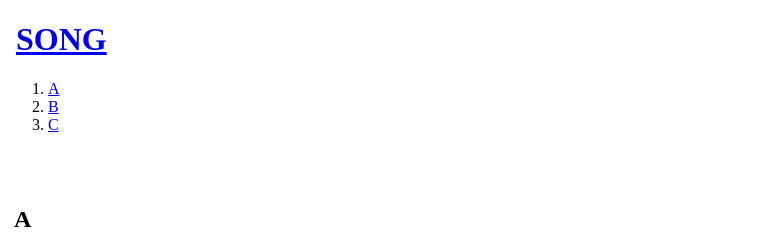
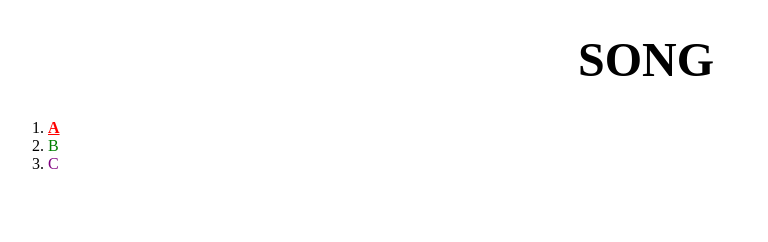
Before and after one commit to sessac/song, a plain HTML site: page a.html in a window 1280 px wide. Shown: the top 242 px of the page, without its empty margins (0-768 px from the left). Drawn offline with Linux system fonts and the light colour scheme.

Commit message:
조금의 css

```diff
--- a/a.html
+++ b/a.html
@@ -4,16 +4,27 @@
   <title>해보자</title>
   <meta charset="utf-8">
   <link rel="icon" href="음표.PNG">
+<style>
+  a {
+        color:black;
+    text-decoration:none;
+  }
+  h1 {
+    font-size: 3rem;
+    text-align: center;
+  }
+</style>
 </head>
 <body>
 <h1>&nbsp;<a href="index.html">SONG</a></h1>
 <ol>
-<li><a href="a.html">A</a></li>
-<li><a href="b.html">B</a></li>
-<li><a href="c.html">C</a></li>
+<li><a href="a.html" style="color:red;text-decoration:underline;font-weight:bold">A</a></li>
+<li><a href="b.html" style="color:green">B</a></li>
+<li><a href="c.html" style="color:purple">C</a></li>
 </ol>
+
 <br><br>
-<h2>&nbsp;A</h2>
+<h2 style="color:red;">&nbsp;A</h2>
 <p>
   <iframe width="560" height="315" src="https://www.youtube.com/embed/QnAhnxmSNFw" title="YouTube video player" frameborder="0" allow="accelerometer; autoplay; clipboard-write; encrypted-media; gyroscope; picture-in-picture" allowfullscreen></iframe>
 </p>
```
Also changed, not shown: 1.html (+21 -0 lines), b.html (+15 -4 lines), c.html (+15 -4 lines), index.html (+13 -3 lines).
